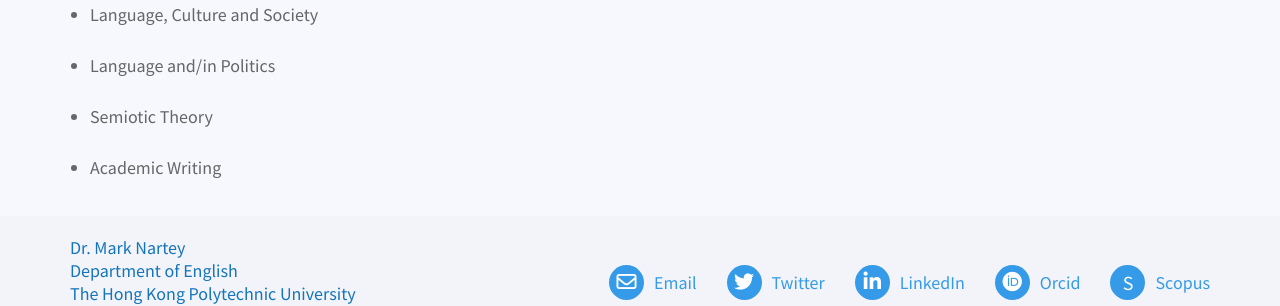
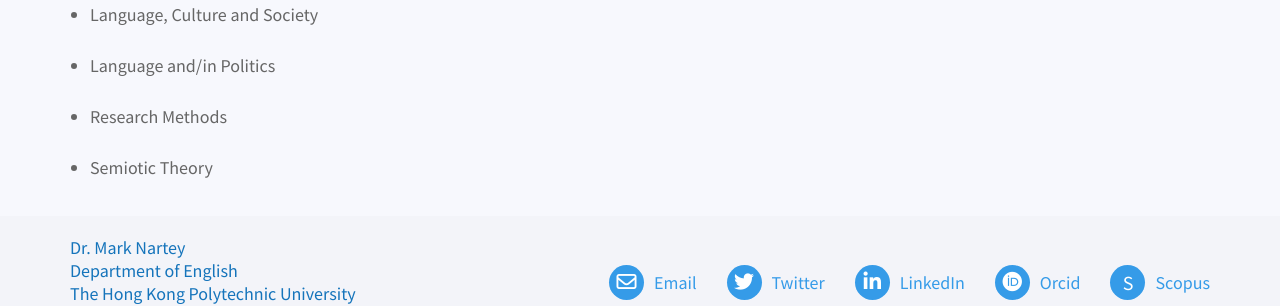
Before and after one commit to danielcornock/marknartey.com, a Jekyll site: the page built from index.md, in a window 1280 px wide. Shown: the part 1826-2132 px from the top of the page. Built offline with Jekyll 4.4.1, drawn with Linux system fonts in a browser that asks for light colours; nearby versions of some CDN libraries; a script that is not in the unit is left out.

Commit message:
Update Pages “about”

```diff
--- a/index.md
+++ b/index.md
@@ -4,16 +4,15 @@
 layout: index
 permalink: /
 ---
-
 # Welcome to my website!
 
 ![Photo of Mark Nartey](../assets/img/Headshot2.jpg 'Photo of Mark Nartey')
 
 ## Qualifications
 
-- Ph.D. in Applied Linguistics, The Hong Kong Polytechnic University, Hong Kong
-- M.Phil. in Linguistics, Norwegian University of Science and Technology, Norway
-- B.A. in English Language and Linguistics (First Class Honors), University of Cape Coast, Ghana
+* Ph.D. in Applied Linguistics, The Hong Kong Polytechnic University, Hong Kong
+* M.Phil. in Linguistics, Norwegian University of Science and Technology, Norway
+* B.A. in English Language and Linguistics (First Class Honors), University of Cape Coast, Ghana
 
 ## Research Overview
 
@@ -22,26 +21,26 @@
 mythology, and I explore these from a critical discourse analytical
 perspective.
 
-The main analytic and/or theoretical frameworks I adopt are discourse-historical analysis, critical metaphor analysis and discourse-mythological analysis, combining them with corpus methods and insights from history, communication studies and political science. My published work has drawn heavily on comparative and interdisciplinary research frameworks, with some exploring phenomena in Ghana, China, Australia and the UK. I have published extensively in the field of (applied) linguistics; my recent papers have appeared in journals such as _Corpora_, _World Englishes_, _Language and Intercultural Communication_, _Critical Discourse Studies_, and _Journal of Language and Politics_, among others. Continuing in my interdisciplinary orientation, my current research direction has four strands:
+The main analytic and/or theoretical frameworks I adopt are discourse-historical analysis, critical metaphor analysis and discourse-mythological analysis, combining them with corpus methods and insights from history, communication studies and political science. My published work has drawn heavily on comparative and interdisciplinary research frameworks, with some exploring phenomena in Ghana, China, Australia and the UK. I have published extensively in the field of (applied) linguistics; my recent papers have appeared in journals such as *Corpora*, *World Englishes*, *Language and Intercultural Communication*, *Critical Discourse Studies*, and *Journal of Language and Politics*, among others. Continuing in my interdisciplinary orientation, my current research direction has four strands:
 
-- exploring discourse mythology and populist ideology from a comparative East-West or Africa-West or Africa-Asia perspective;
-- analyzing emancipatory discourses of less powerful groups, focusing on how they counter discriminatory practices directed at them;
-- investigating discourses on the Chinese and other Asian population groups in Ghana (e.g. Indians, Lebanese);
-- examining the discursive construction of minority groups in the Ghanaian media and in the English media in Hong Kong.
+* exploring discourse mythology and populist ideology from a comparative East-West or Africa-West or Africa-Asia perspective;
+* analyzing emancipatory discourses of less powerful groups, focusing on how they counter discriminatory practices directed at them;
+* investigating discourses on the Chinese and other Asian population groups in Ghana (e.g. Indians, Lebanese);
+* examining the discursive construction of minority groups in the Ghanaian media and in the English media in Hong Kong.
 
 ## Research Interests
 
-- Corpus-Assisted Discourse Studies
-- (Critical) Discourse Analysis
-- Discourse Mythologies
-- Language and Identities
-- Language and/in Politics
-- On Chinese and Other Asian Population Groups in Ghana
+* Corpus-Assisted Discourse Studies
+* (Critical) Discourse Analysis
+* Discourse Mythologies
+* Language and Identities
+* Language and/in Politics
+* On Chinese and Other Asian Population Groups in Ghana
 
 ## Teaching Areas
 
-- (Critical) Discourse Analysis
-- Language, Culture and Society
-- Language and/in Politics
-- Semiotic Theory
-- Academic Writing
+* (Critical) Discourse Analysis
+* Language, Culture and Society
+* Language and/in Politics
+* Research Methods
+* Semiotic Theory
```
